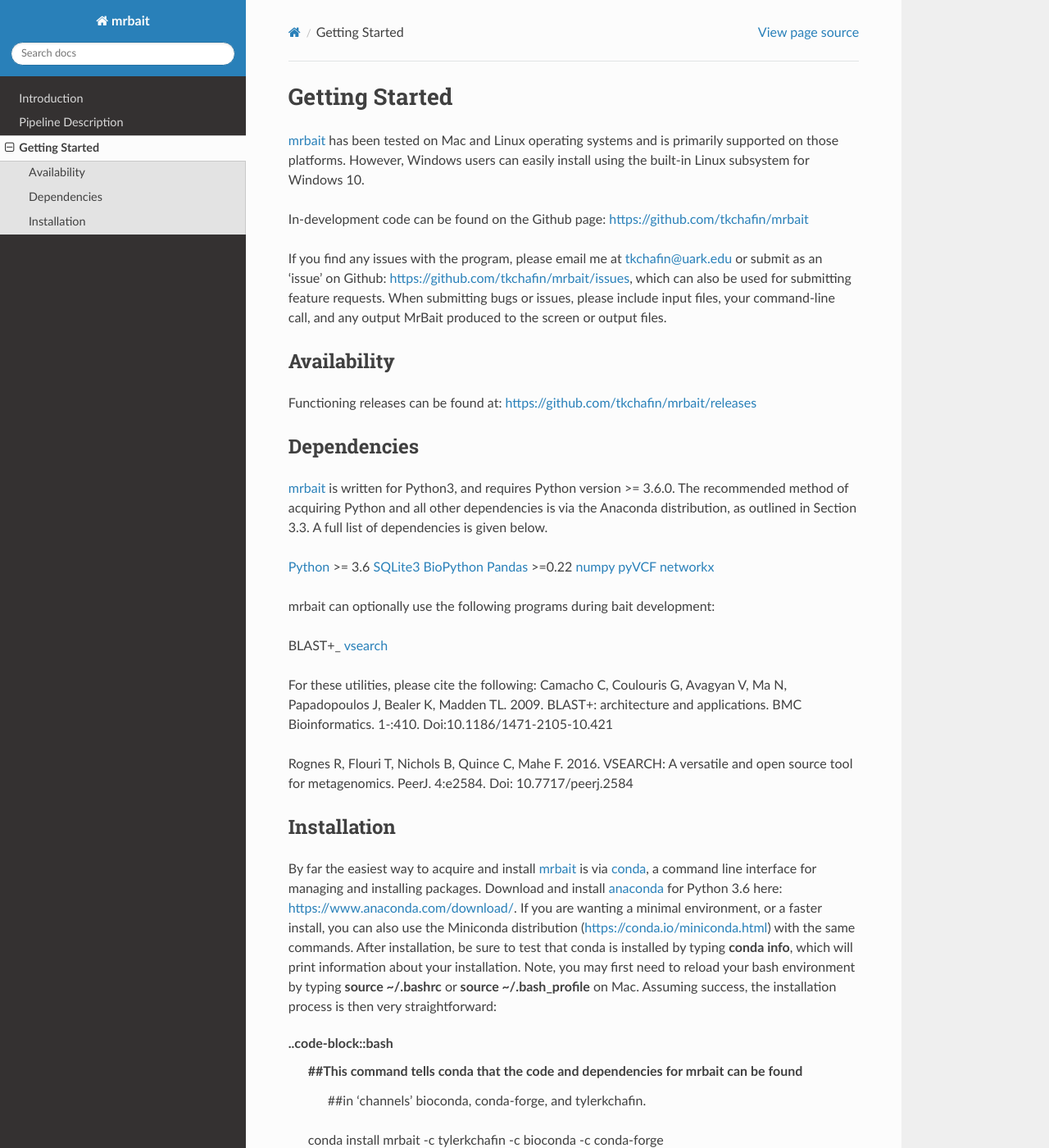
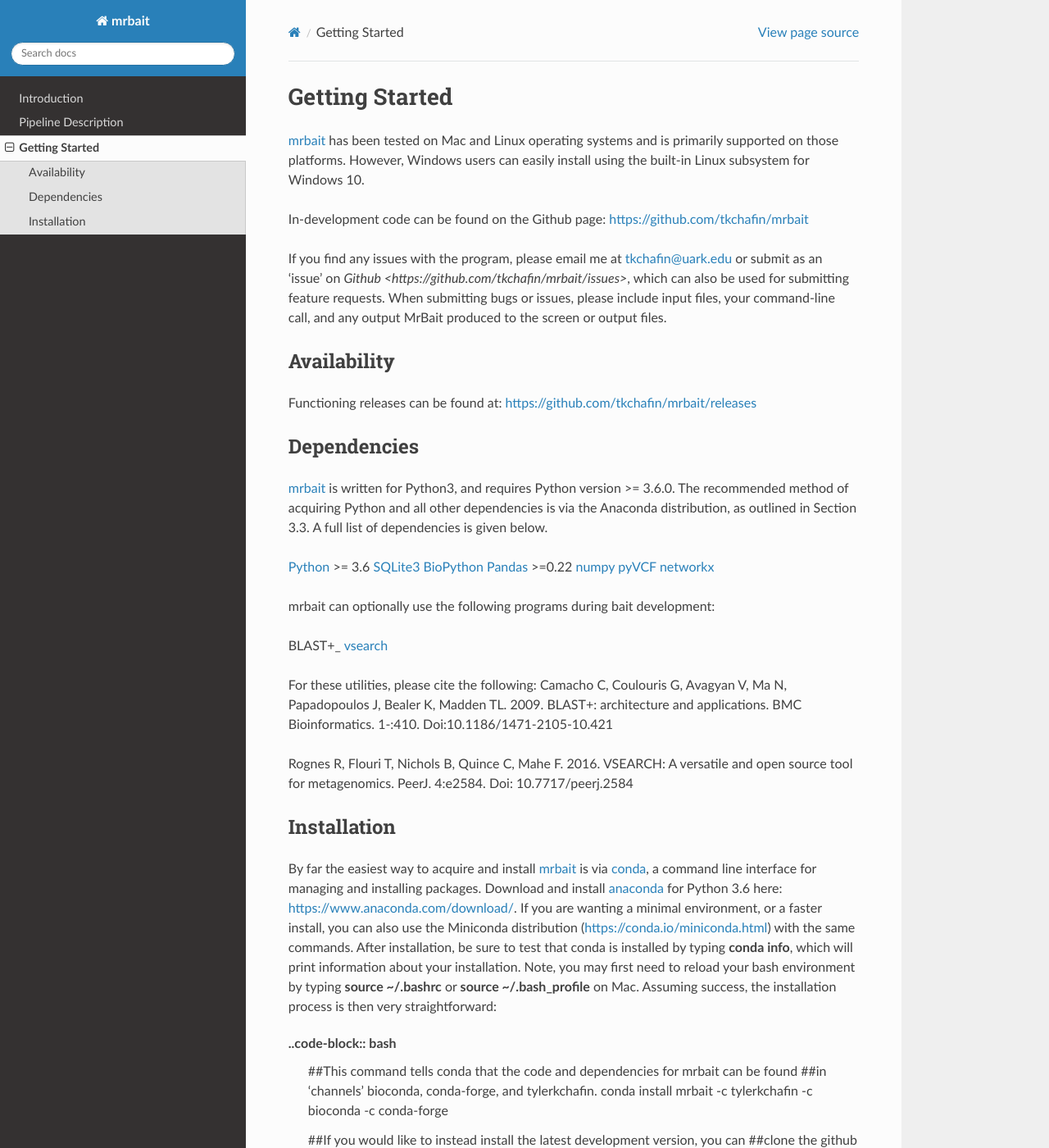
Before and after one commit to tkchafin/mrbait, a Sphinx documentation site: the page built from docs/installation.rst, in a window 1280 px wide and 1400 px high. Shown: the whole window at 82% size. Built offline with Sphinx 7.4.7 and the Read the Docs theme 2.0.0, drawn with Linux system fonts in a browser that asks for light colours.

Commit message:
docs update

```diff
--- a/docs/installation.rst
+++ b/docs/installation.rst
@@ -11,7 +11,7 @@
 In-development code can be found on the Github page: https://github.com/tkchafin/mrbait
 
 If you find any issues with the program, please email me at tkchafin@uark.edu or
-submit as an ‘issue’ on Github: https://github.com/tkchafin/mrbait/issues, which can
+submit as an ‘issue’ on `Github <https://github.com/tkchafin/mrbait/issues>`, which can
 also be used for submitting feature requests. When submitting bugs or issues, please
 include input files, your command-line call, and any output MrBait produced to the screen
 or output files.
@@ -58,9 +58,9 @@
 to reload your bash environment by typing **source ~/.bashrc** or **source ~/.bash_profile** on Mac.
 Assuming success, the installation process is then very straightforward:
 
-..code-block::bash
+..code-block:: bash
    ##This command tells conda that the code and dependencies for mrbait can be found
-	 ##in ‘channels’ bioconda, conda-forge, and tylerkchafin.
+   ##in ‘channels’ bioconda, conda-forge, and tylerkchafin.
    conda install mrbait -c tylerkchafin -c bioconda -c conda-forge
 
    ##If you would like to instead install the latest development version, you can
```
Also changed, not shown: docs/index.rst (+5 -5 lines), 8 other files.
